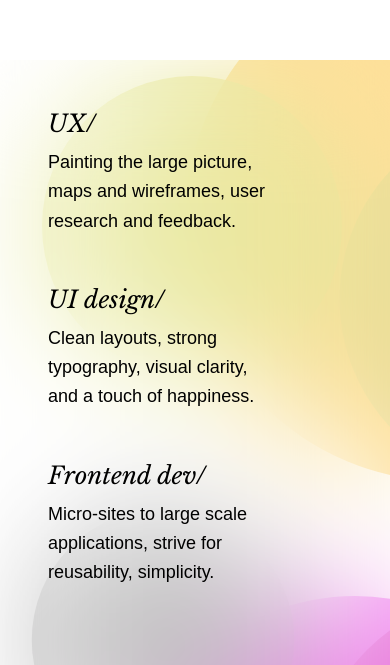
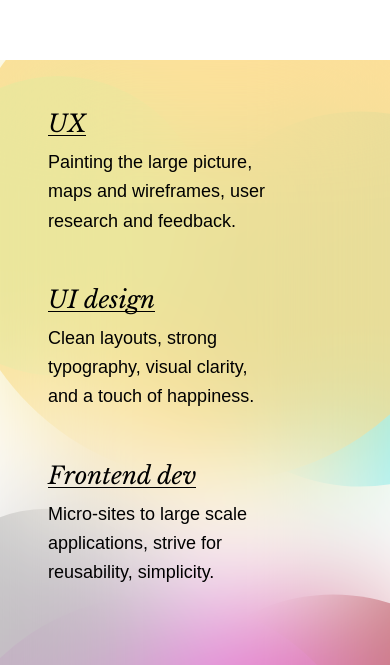
Before and after one commit to adamplesnik/adamplesnik.com, a React (Vite) app: page / in a window 390 px wide. Shown: the part 976-1641 px from the top of the page. Built offline with nearby package versions, Linux system fonts and the light colour scheme; a web font is replaced by a local one.

Commit message:
Finish chart

```diff
--- a/src/content/Chart.tsx
+++ b/src/content/Chart.tsx
@@ -107,8 +107,10 @@ const Chart = () => {
               <div
                 key={`circle_${i}`}
                 className={clsx(
-                  'absolute scale-75 rounded-full sm:scale-90 md:scale-100 lg:scale-110',
-                  isActive ? 'opacity-80' : 'opacity-0'
+                  'absolute -translate-x-1/3 rounded-full transition-[opacity,transform] duration-700 ease-in-out sm:-translate-x-1/4',
+                  isActive
+                    ? 'scale-75 opacity-80 sm:scale-90 md:scale-100 lg:scale-110'
+                    : 'scale-50 opacity-0'
                 )}
                 style={{
                   width: circle.size,
--- a/src/content/ChartItem.tsx
+++ b/src/content/ChartItem.tsx
@@ -1,5 +1,6 @@
 import Heading from '@/components/Heading'
 import Paragraph from '@/components/Paragraph'
+import clsx from 'clsx'
 
 const ChartItem = ({
   title,
@@ -13,12 +14,37 @@ const ChartItem = ({
   onClick: () => void
 }) => {
   return (
-    <div className="flex-1" onClick={onClick}>
-      <Heading size={2} className="pb-2">
-        {title}
-        {isActive && '/'}
-      </Heading>
-      <Paragraph>{desc}</Paragraph>
+    <div
+      className={clsx(
+        'group flex-1 transition-opacity',
+        !isActive && 'opacity-70 hover:opacity-95'
+      )}
+    >
+      <div onClick={onClick} className="inline-block cursor-pointer">
+        <Heading size={2} className="relative mb-2 inline-block text-nowrap">
+          {title}
+          <div
+            className={clsx(
+              'absolute left-0 top-1/2 h-px w-full bg-black transition-[max-width] duration-300 ease-in-out',
+              isActive ? 'max-w-0' : 'max-w-full delay-500'
+            )}
+          />
+          <div
+            className={clsx(
+              'absolute bottom-1 left-0 h-px w-full bg-black transition-[max-width] duration-300 ease-in-out',
+              isActive ? 'max-w-full delay-500' : 'max-w-0'
+            )}
+          />
+        </Heading>
+      </div>
+      <Paragraph
+        className={clsx(
+          'transition-opacity delay-150 duration-300',
+          !isActive && 'pointer-events-none opacity-0'
+        )}
+      >
+        {desc}
+      </Paragraph>
     </div>
   )
 }
```
